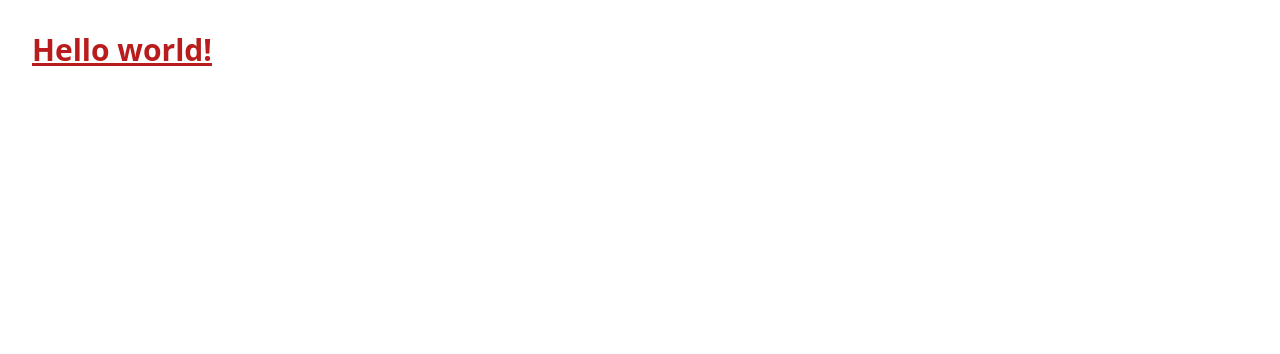
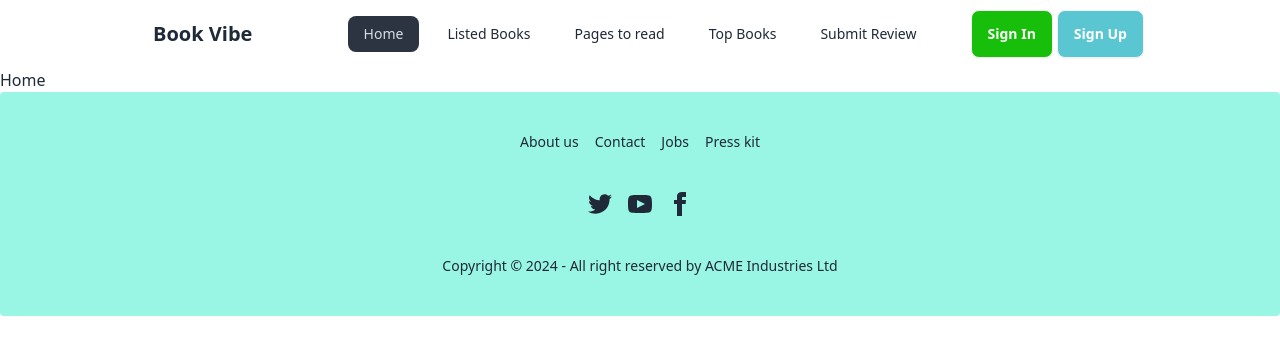
Before and after one commit to protim1451/bootcamp-book-vibe, a React (Vite) app: page / in a window 1280 px wide. Shown: the top 354 px of the page. Built offline with nearby package versions, Linux system fonts and the light colour scheme.

Commit message:
header and footer added

```diff
--- /dev/null
+++ b/src/components/ErrorPage/ErrorPage.jsx
@@ -0,0 +1,12 @@
+import { Link } from "react-router-dom";
+
+const ErrorPage = () => {
+    return (
+        <div className="mt-16 flex flex-col justify-center items-center gap-6">
+            <h1 className="text-red-600 text-6xl font-bold text-center">404 Not Found!</h1>
+            <Link to="/"><button className="btn btn-primary bg-[#59C6D2]">Home</button></Link>
+        </div>
+    );
+};
+
+export default ErrorPage;
--- /dev/null
+++ b/src/components/Footer/Footer.jsx
@@ -0,0 +1,58 @@
+
+
+const Footer = () => {
+    return (
+        <div>
+            <footer className="footer footer-center bg-teal-200 text-base-content rounded p-10">
+                <nav className="grid grid-flow-col gap-4">
+                    <a className="link link-hover">About us</a>
+                    <a className="link link-hover">Contact</a>
+                    <a className="link link-hover">Jobs</a>
+                    <a className="link link-hover">Press kit</a>
+                </nav>
+                <nav>
+                    <div className="grid grid-flow-col gap-4">
+                        <a>
+                            <svg
+                                xmlns="http://www.w3.org/2000/svg"
+                                width="24"
+                                height="24"
+                                viewBox="0 0 24 24"
+                                className="fill-current">
+                                <path
+                                    d="M24 4.557c-.883.392-1.832.656-2.828.775 1.017-.609 1.798-1.574 2.165-2.724-.951.564-2.005.974-3.127 1.195-.897-.957-2.178-1.555-3.594-1.555-3.179 0-5.515 2.966-4.797 6.045-4.091-.205-7.719-2.165-10.148-5.144-1.29 2.213-.669 5.108 1.523 6.574-.806-.026-1.566-.247-2.229-.616-.054 2.281 1.581 4.415 3.949 4.89-.693.188-1.452.232-2.224.084.626 1.956 2.444 3.379 4.6 3.419-2.07 1.623-4.678 2.348-7.29 2.04 2.179 1.397 4.768 2.212 7.548 2.212 9.142 0 14.307-7.721 13.995-14.646.962-.695 1.797-1.562 2.457-2.549z"></path>
+                            </svg>
+                        </a>
+                        <a>
+                            <svg
+                                xmlns="http://www.w3.org/2000/svg"
+                                width="24"
+                                height="24"
+                                viewBox="0 0 24 24"
+                                className="fill-current">
+                                <path
+                                    d="M19.615 3.184c-3.604-.246-11.631-.245-15.23 0-3.897.266-4.356 2.62-4.385 8.816.029 6.185.484 8.549 4.385 8.816 3.6.245 11.626.246 15.23 0 3.897-.266 4.356-2.62 4.385-8.816-.029-6.185-.484-8.549-4.385-8.816zm-10.615 12.816v-8l8 3.993-8 4.007z"></path>
+                            </svg>
+                        </a>
+                        <a>
+                            <svg
+                                xmlns="http://www.w3.org/2000/svg"
+                                width="24"
+                                height="24"
+                                viewBox="0 0 24 24"
+                                className="fill-current">
+                                <path
+                                    d="M9 8h-3v4h3v12h5v-12h3.642l.358-4h-4v-1.667c0-.955.192-1.333 1.115-1.333h2.885v-5h-3.808c-3.596 0-5.192 1.583-5.192 4.615v3.385z"></path>
+                            </svg>
+                        </a>
+                    </div>
+                </nav>
+                <aside>
+                    <p>Copyright © {new Date().getFullYear()} - All right reserved by ACME Industries Ltd</p>
+                </aside>
+            </footer>
+        </div>
+    );
+};
+
+export default Footer;
--- /dev/null
+++ b/src/components/Header/Header.jsx
@@ -0,0 +1,53 @@
+import { NavLink } from "react-router-dom";
+
+import { useState } from "react";
+
+const Header = () => {
+
+    const [isDropdownOpen, setIsDropdownOpen] = useState(false);
+
+    const toggleDropdown = () => {
+        setIsDropdownOpen(!isDropdownOpen);
+    };
+
+    const closeDropdown = () => {
+        setIsDropdownOpen(false);
+    };
+
+    const links = <>
+        <li><NavLink to="/" onClick={closeDropdown}>Home</NavLink></li>
+        <li><NavLink to="/listedbooks" onClick={closeDropdown}>Listed Books</NavLink></li>
+        <li><NavLink to="/pagestoread" onClick={closeDropdown}>Pages to read</NavLink></li>
+        <li><NavLink to="/topbooks" onClick={closeDropdown}>Top Books</NavLink></li>
+        <li><NavLink to="/review" onClick={closeDropdown}>Submit Review</NavLink></li>
+    </>
+
+    return (
+        <div className="mx-2 lg:mx-32">
+            <div className="navbar bg-base-100">
+                <div className="navbar-start">
+                    <div className="dropdown">
+                        <div tabIndex={0} role="button" className="btn btn-ghost lg:hidden">
+                            <svg xmlns="http://www.w3.org/2000/svg" className="h-5 w-5" fill="none" viewBox="0 0 24 24" stroke="currentColor"><path strokeLinecap="round" strokeLinejoin="round" strokeWidth="2" d="M4 6h16M4 12h8m-8 6h16" /></svg>
+                        </div>
+                        <ul tabIndex={0} className="menu menu-sm dropdown-content mt-3 z-[1] p-2 shadow bg-base-100 rounded-box NavActive">
+                            {links}
+                        </ul>
+                    </div>
+                    <a className="btn btn-ghost text-xl font-bold">Book Vibe</a>
+                </div>
+                <div className="navbar-center hidden lg:flex">
+                    <ul className="menu menu-horizontal px-1 gap-3 NavActive">
+                        {links}
+                    </ul>
+                </div>
+                <div className="navbar-end gap-1">
+                    <a className="btn text-white bg-[#17BE0A]">Sign In</a>
+                    <a className="btn text-white bg-[#59C6D2]">Sign Up</a>
+                </div>
+            </div>
+        </div>
+    );
+};
+
+export default Header;
--- /dev/null
+++ b/src/components/Home/Home.jsx
@@ -0,0 +1,10 @@
+
+const Home = () => {
+    return (
+        <div>
+            <h1>Home</h1>
+        </div>
+    );
+};
+
+export default Home;
--- /dev/null
+++ b/src/components/Root/Root.jsx
@@ -0,0 +1,16 @@
+import { Outlet } from "react-router-dom";
+import Header from "../Header/Header";
+import Footer from "../Footer/Footer";
+
+
+const Root = () => {
+    return (
+        <div>
+            <Header></Header>
+            <Outlet></Outlet>
+            <Footer></Footer>
+        </div>
+    );
+};
+
+export default Root;
--- a/src/main.jsx
+++ b/src/main.jsx
@@ -1,10 +1,32 @@
-import { StrictMode } from 'react'
+
 import { createRoot } from 'react-dom/client'
-import App from './App.jsx'
+
+import {
+  createBrowserRouter,
+  RouterProvider,
+} from "react-router-dom";
 import './index.css'
+import React from 'react';
+import Root from './components/Root/Root';
+import ErrorPage from './components/ErrorPage/ErrorPage';
+import Home from './components/Home/Home';
+
+const router = createBrowserRouter([
+  {
+    path: "/",
+    element: <Root></Root>,
+    errorElement: <ErrorPage></ErrorPage>,
+    children: [
+      {
+        path: "/",
+        element: <Home></Home>,
+      },
+    ]
+  },
+]);
 
 createRoot(document.getElementById('root')).render(
-  <StrictMode>
-    <App />
-  </StrictMode>,
+  <React.StrictMode>
+  <RouterProvider router={router}></RouterProvider>
+</React.StrictMode>,
 )
```
